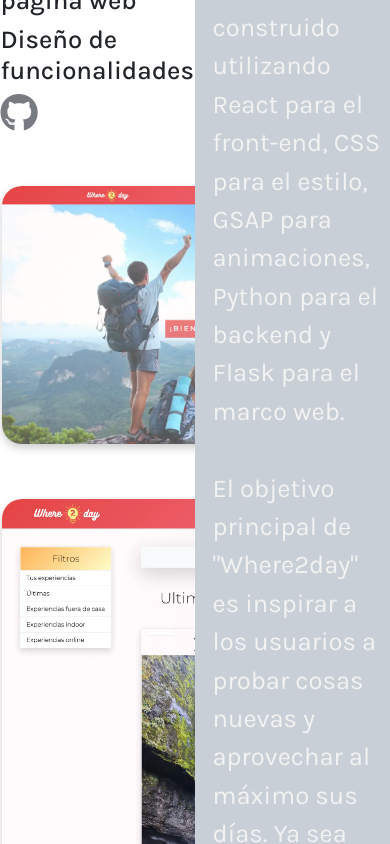
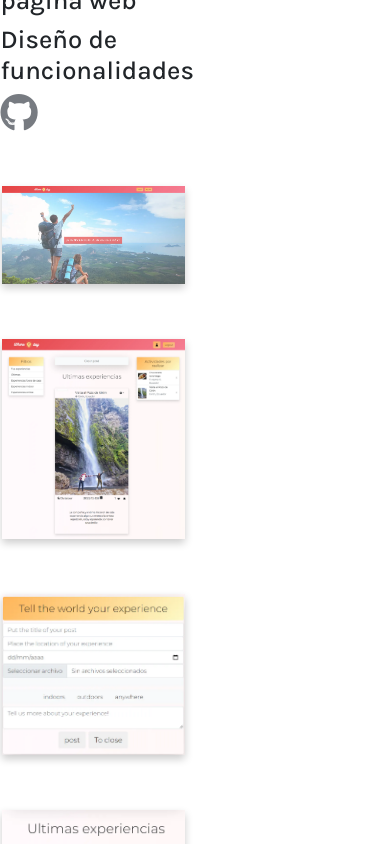
Before and after one commit to franz8818/Portfolio, a React (Vite) app: page /proyectW2d in a window 390 px wide. Shown: the part 700-1544 px from the top of the page. Built offline with nearby package versions, Linux system fonts and the light colour scheme.

Commit message:
Diseño info-card

```diff
--- a/src/components/proyectW2d.jsx
+++ b/src/components/proyectW2d.jsx
@@ -11,6 +11,7 @@ function W2d() {
             <section className="w2d">
                 <div className="intro-proyect row">
                     <div className="intro-details col-6">
+                    <div className="intro-name">
                         <h1>Where2Day</h1>
                         <h4>Una red social para compartir experiencias</h4>
                         <h5>Mis funciones</h5>
@@ -23,11 +24,12 @@ function W2d() {
                             rel="noopener noreferrer" className="repo-link">
                             <i className="fab fa-github" style={{ color: 'var(--shadow-)', fontSize: '2em' }}></i>
                         </a>
+                        </div>
                         <div className="intro-pic col-6">
-                            <img className="intro-proyects" src="Where2Day/landing-page-cover.png" alt="Where2Day" />
-                            <img className="intro-proyects" src="Where2Day/w2dfeed.png" alt="Where2Day" />
-                            <img className="intro-proyects" src="Where2Day/w2dpost0.png" alt="Where2Day" />
-                            <img className="intro-proyects" src="Where2Day/w2dpost3.png" alt="Where2Day" />
+                            <img className="intro-img" src="Where2Day/landing-page-cover.png" alt="Where2Day" />
+                            <img className="intro-img" src="Where2Day/w2dfeed.png" alt="Where2Day" />
+                            <img className="intro-img" src="Where2Day/w2dpost0.png" alt="Where2Day" />
+                            <img className="intro-img" src="Where2Day/w2dpost3.png" alt="Where2Day" />
                         </div>
                     </div>
                     <div className="intro col-6">
--- a/src/styles/media.css
+++ b/src/styles/media.css
@@ -139,7 +139,7 @@
 }
 
 /* Breakpoint <993px */
-@media screen and (max-width: 993px) {
+@media screen and (max-width: 997px) {
 
     /* ---------------------------------- NAVBAR ------------------------------------ */
 
@@ -167,7 +167,7 @@
     .retrato img {
         order: 1;
         /* "Retrato" se coloca arriba de "intro" */
-        margin: 10px 30px 40px 30px;
+        margin: 0px 30px 30px 30px;
     }
 
     .hero-principal h3 {
@@ -175,12 +175,14 @@
     }
 
     .hero-principal h1 {
+        font-size: 3.0em;
         text-align: center;
     }
 
     .hero-principal p {
         margin: 0;
         text-align: center;
+        font-size: 2em;
     }
 
     .certi {
@@ -198,13 +200,13 @@
     }
 
     .proyects {
-        margin: 10px 20px 0px 20px;
+        margin: 10px 40px 0px 40px;
     }
 
     .card-proyect .card {
         width: 100%;
         /* Ajusta el tamaño de acuerdo a tus necesidades */
-        margin: 0px 0px 20px 0px;
+        margin: 0px 0px 60px 0px;
         /* Centra la tarjeta horizontalmente */
     }
 
@@ -229,3 +231,25 @@
         margin-left: 60px;
     }
 }
+
+@media screen and (max-width: 1023px) {
+
+    .intro-proyect.row {
+      flex-direction: column;
+    }
+
+    .intro-pic {
+        order: 3;
+        width: 100%;
+    }
+    .intro {
+        order: 2;
+      width: 100%;
+    }
+
+    .intro-name {
+        order: 1;
+        width: 100%;
+    }
+
+  }
--- a/src/styles/styles.css
+++ b/src/styles/styles.css
@@ -219,12 +219,11 @@ margin-right: 120px;
   font-size: 1.2em;
 }
 
-.intro-proyects {
-  width: 480px;
+.intro-img {
+  width: 100%;
+  max-width: 100%; /* No excede el 100% del ancho del contenedor padre */
   height: auto;
   margin: 50px 0px 5px 2px;
-  border-radius: 20px;
-  /* Bordes redondeados, ajusta según tus preferencias */
   box-shadow: 0 4px 8px rgba(0, 0, 0, 0.2);
   /* Sombra con desplazamiento x=0, y=4px, desenfoque=8px y color RGBA */
   transition: box-shadow 0.3s ease;
```
